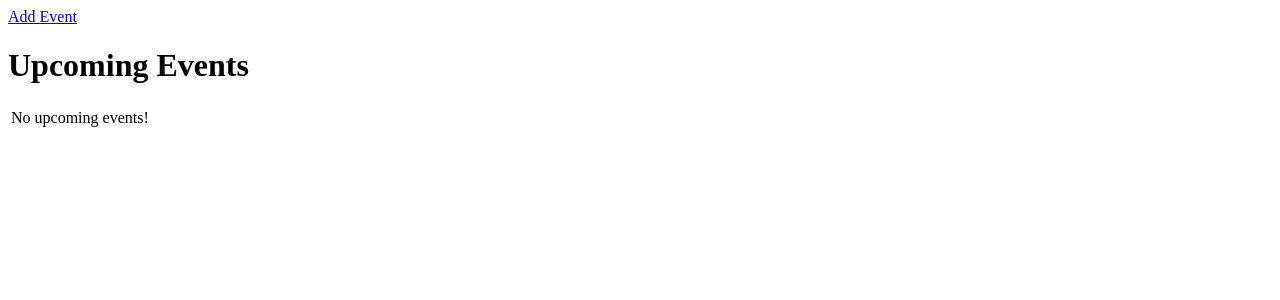
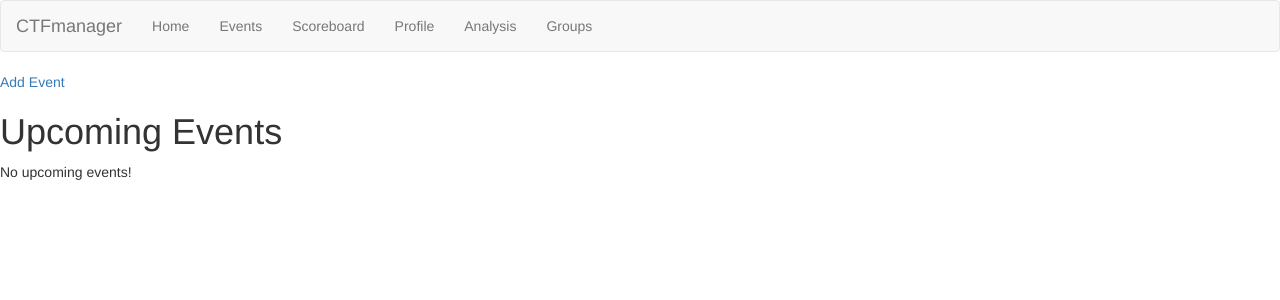
Before and after one commit to BurningNetel/ctf-manager, a Django app: page /events/ in a window 1280 px wide. Shown: the top 300 px of the page. Run offline with Django 3.2, Linux system fonts and the light colour scheme; data that the repository does not hold is empty; some libraries are stand-ins or nearby versions.

Commit message:
Added bootstrap navbar with tests accordingly

```diff
--- a/CTFmanager/templates/base.html
+++ b/CTFmanager/templates/base.html
@@ -1,10 +1,26 @@
 <!DOCTYPE html>
-<html lang="en">
+<html lang="en" xmlns="http://www.w3.org/1999/html">
 <head>
     <meta charset="UTF-8">
     <title>{% block title %}{% endblock %}</title>
+    <script src="https://code.jquery.com/jquery-2.2.0.min.js"></script>
+    <link href="https://maxcdn.bootstrapcdn.com/bootstrap/3.3.6/css/bootstrap.min.css" rel="stylesheet" integrity="sha256-7s5uDGW3AHqw6xtJmNNtr+OBRJUlgkNJEo78P4b0yRw= sha512-nNo+yCHEyn0smMxSswnf/OnX6/KwJuZTlNZBjauKhTK0c+zT+q5JOCx0UFhXQ6rJR9jg6Es8gPuD2uZcYDLqSw==" crossorigin="anonymous">
+    <script src="https://maxcdn.bootstrapcdn.com/bootstrap/3.3.6/js/bootstrap.min.js" integrity="sha256-KXn5puMvxCw+dAYznun+drMdG1IFl3agK0p/pqT9KAo= sha512-2e8qq0ETcfWRI4HJBzQiA3UoyFk6tbNyG+qSaIBZLyW9Xf3sWZHN/lxe9fTh1U45DpPf07yj94KsUHHWe4Yk1A==" crossorigin="anonymous"></script>
 </head>
 <body>
+<nav class="navbar navbar-default">
+    <div class="navbar-header">
+        <a class="navbar-brand" href="/">CTFmanager</a>
+    </div>
+    <ul class="nav navbar-nav">
+        <li><a href="/">Home</a></li>
+        <li><a href="{% url 'events' %}">Events</a></li>
+        <li><a href="/">Scoreboard</a></li>
+        <li><a href="/">Profile</a></li>
+        <li><a href="/">Analysis</a></li>
+        <li><a href="/">Groups</a></li>
+    </ul>
+</nav>
 {% block content %}
 {% endblock %}
 </body>
--- /dev/null
+++ b/CTFmanager/templates/home.html
@@ -0,0 +1,3 @@
+{% extends 'base.html' %}
+
+<h1>Welcome Home</h1>
--- a/CTFmanager/views.py
+++ b/CTFmanager/views.py
@@ -1,8 +1,12 @@
 from django.shortcuts import render, redirect
 from django.utils import timezone
 
+from .forms import EventForm
 from .models import Event
-from .forms import EventForm
+
+
+def home_page(request):
+    return render(request, 'home.html')
 
 
 def events_page(request):
--- a/ctfmanager/urls.py
+++ b/ctfmanager/urls.py
@@ -2,7 +2,7 @@ from django.conf.urls import include, url
 
 urlpatterns = [
     # Examples:
-    # url(r'^$', 'ctfmanager.views.home', name='home'),
+    url(r'^$', 'CTFmanager.views.home_page', name='home'),
     url(r'^events/', include('CTFmanager.urls')),
     # url(r'^admin/', include(admin.site.urls)),
 ]
```
Also changed, not shown: CTFmanager/tests/test_views.py (+12 -1 lines), functional_tests/test_navbar_navigation.py (+5 -5 lines).
